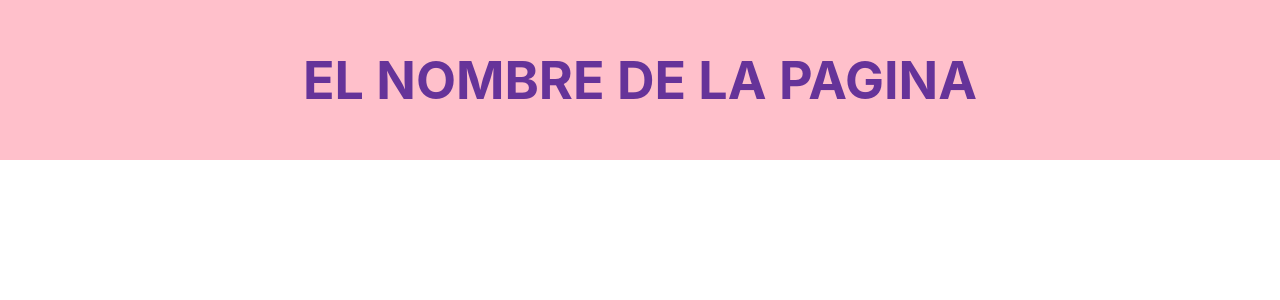
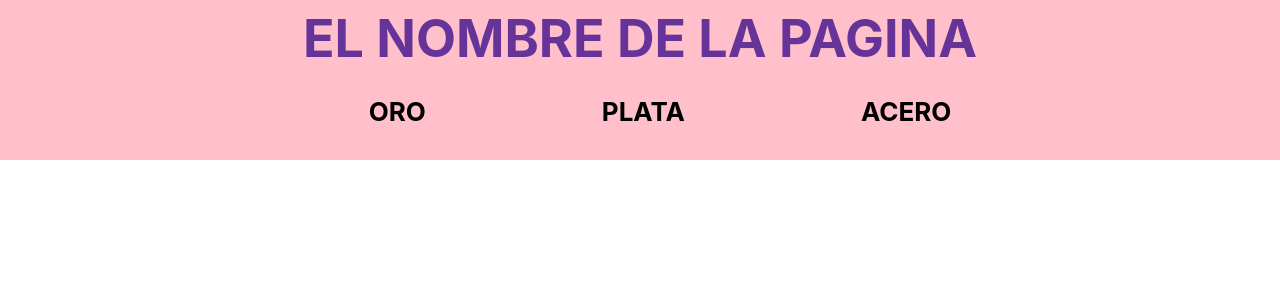
Before and after one commit to notsag01/react-tp2, a React (Create React App) app in the folder tp2/: page / in a window 1280 px wide. Shown: the top 300 px of the page. Built offline with nearby package versions, Linux system fonts and the light colour scheme.

Commit message:
20211207A

```diff
--- a/tp2/src/App.js
+++ b/tp2/src/App.js
@@ -1,11 +1,13 @@
 import './App.css';
 import {Titulo} from "./componentes/titulo";
+import {Navbar} from "./componentes/navbar"
 
 function App() {
   return (
     <div className="App">
       <header className="App-header">
           <Titulo />
+          <Navbar />
       </header>
     </div>
   );
--- /dev/null
+++ b/tp2/src/componentes/navbar.css
@@ -0,0 +1,8 @@
+.Navbar-pagina-principal li{
+    list-style: none;
+    color: black;
+    font-weight: bold;
+    padding: .5rem;
+    display: inline;
+    margin: 0 5rem;
+}
--- /dev/null
+++ b/tp2/src/componentes/navbar.jsx
@@ -0,0 +1,11 @@
+import "./navbar.css"
+
+export const Navbar=()=>{
+    return(
+        <ul className="Navbar-pagina-principal">
+            <li>ORO</li>
+            <li>PLATA</li>
+            <li>ACERO</li>
+        </ul>
+    )
+}
```
